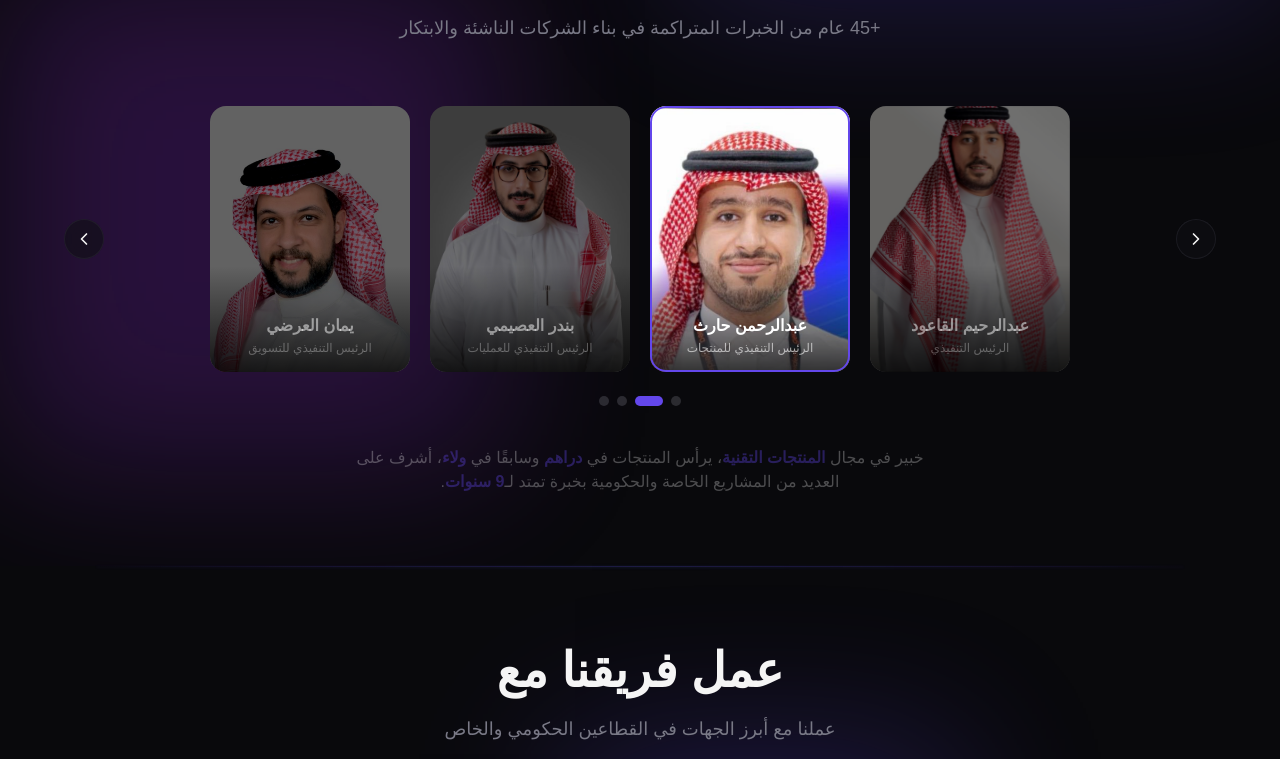
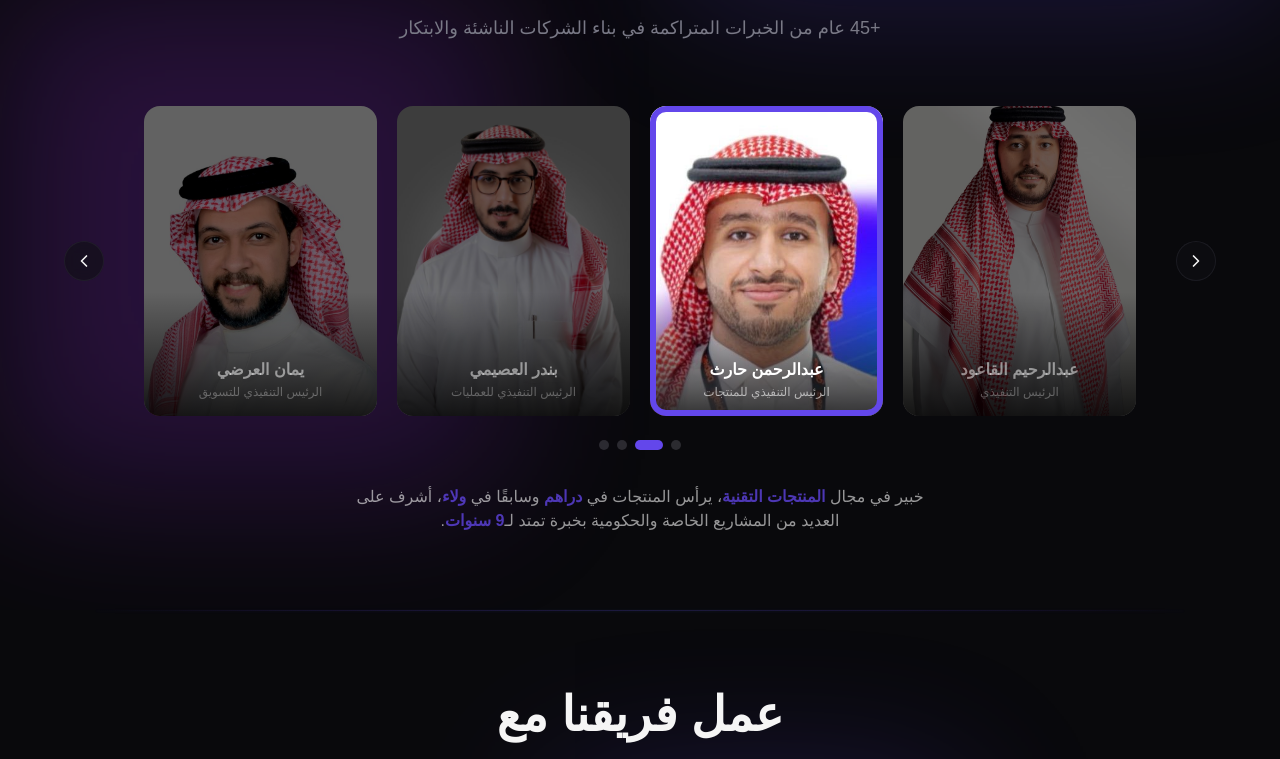
Before and after one commit to yamaneur/landscape-website, a React (Vite) app in the folder growth-forge-project-claude-fix-section-dividers-oCdY6/: page / in a window 1280 px wide. Shown: the part 1628-2387 px from the top of the page. Built offline with nearby package versions, Linux system fonts and the light colour scheme; the HTML template or start-up script is replaced by a standard one.

Commit message:
Increase founder photos size and active border width

```diff
--- a/growth-forge-project-claude-fix-section-dividers-oCdY6/src/components/Founders.tsx
+++ b/growth-forge-project-claude-fix-section-dividers-oCdY6/src/components/Founders.tsx
@@ -86,7 +86,7 @@ const Founders = () => {
                   onClick={() => setActive(i)}
                   whileHover={{ scale: 1.03 }}
                   whileTap={{ scale: 0.97 }}
-                  className="relative flex-1 max-w-[200px] rounded-2xl overflow-hidden focus:outline-none"
+                  className="relative flex-1 max-w-[250px] rounded-2xl overflow-hidden focus:outline-none"
                   style={{ aspectRatio: "3/4" }}
                 >
                   <img
@@ -110,7 +110,7 @@ const Founders = () => {
                   {isActive && (
                     <motion.div
                       layoutId="active-ring"
-                      className="absolute inset-0 rounded-2xl border-2 border-primary pointer-events-none"
+                      className="absolute inset-0 rounded-2xl border-[6px] border-primary pointer-events-none"
                       transition={{ duration: 0.4, ease: [0.22, 1, 0.36, 1] }}
                     />
                   )}
```
